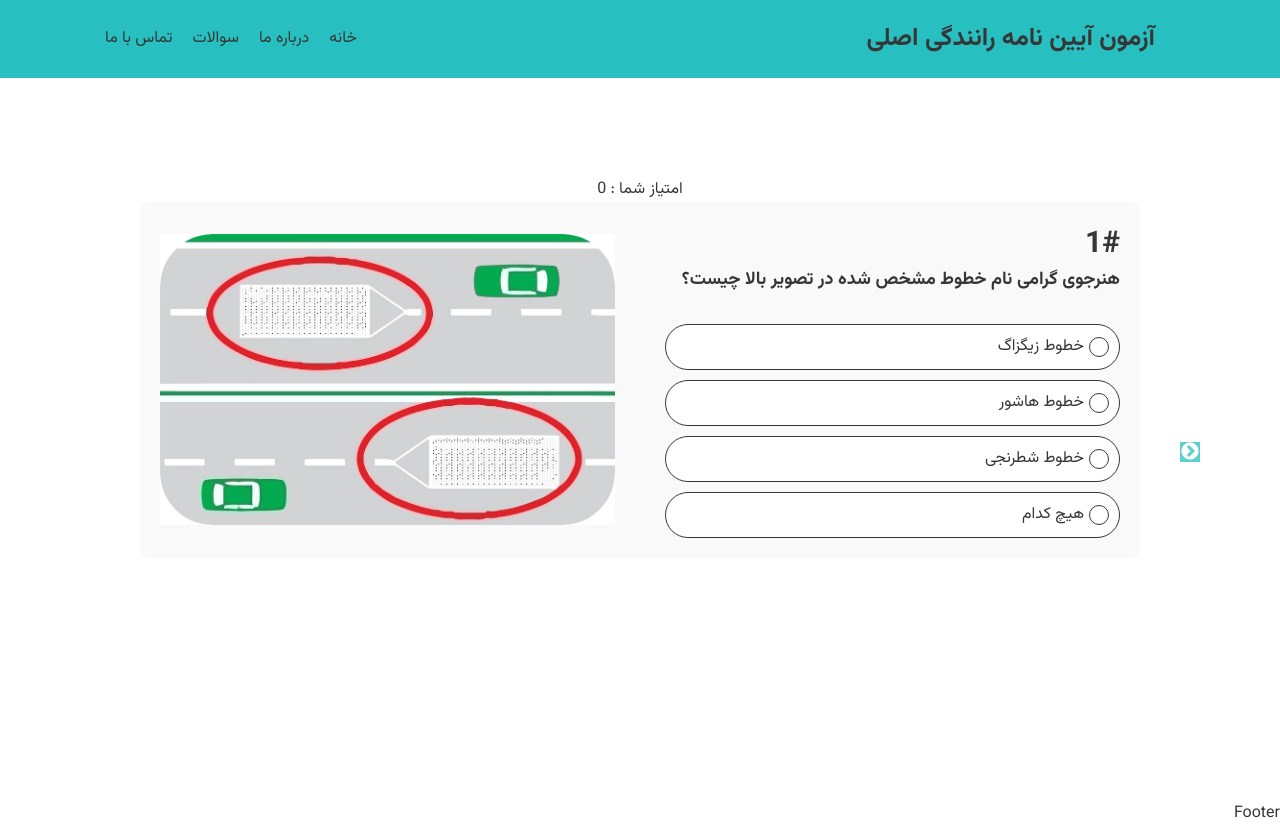
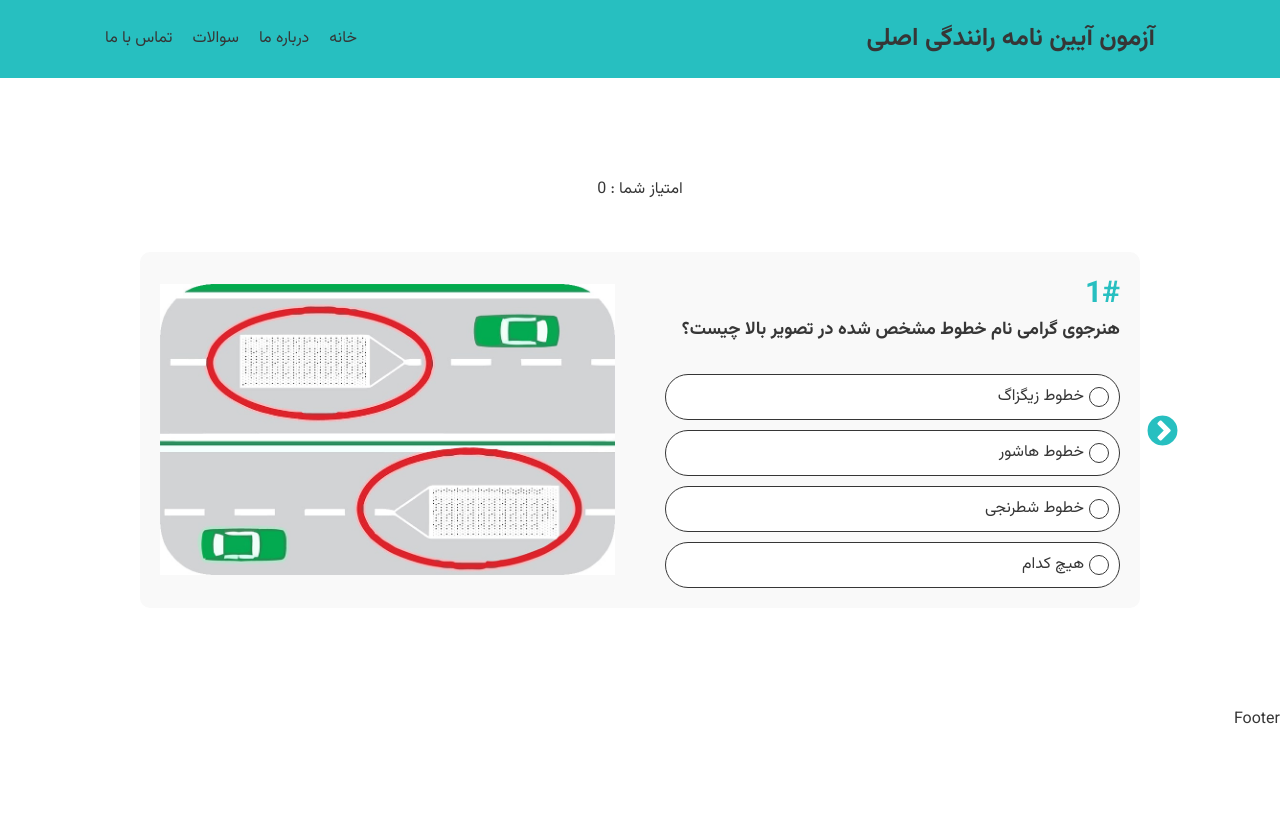
Before and after one commit to masih-developer/online-test-drive-exam, a React (Create React App) app: page / in a window 1280 px wide. After the commit the page ends 800 px from the top, so only its background shows below. Built offline with nearby package versions, Linux system fonts and the light colour scheme.

Commit message:
add slider styles

```diff
--- a/src/components/layout/QuizApp/Question/Question.css
+++ b/src/components/layout/QuizApp/Question/Question.css
@@ -70,6 +70,7 @@
     appearance: none;
     border: none;
     outline: none;
+    cursor: pointer;
 }
 
 .option-item__bool:after {
@@ -114,6 +115,7 @@
     justify-content: flex-start;
     gap: 0.5rem;
     background-color: none;
+    cursor: pointer;
 }
 
 .question-title-wrapper {
@@ -123,6 +125,7 @@
 .question-number {
     font-size: 3rem;
     text-align: end;
+    color: var(--primary-color);
 }
 
 .question-title {
--- a/src/components/layout/QuizApp/Question/Question.jsx
+++ b/src/components/layout/QuizApp/Question/Question.jsx
@@ -1,6 +1,6 @@
-import React, { useEffect, useState, useContext } from 'react';
-import './Question.css';
-import { mainContext } from '../../../../context';
+import React, { useEffect, useState, useContext } from "react";
+import "./Question.css";
+import { mainContext } from "../../../../context";
 const Question = (props) => {
     const { setScore } = useContext(mainContext);
     const [question, setQuestion] = useState({});
@@ -10,40 +10,33 @@ const Question = (props) => {
         setQuestion(props);
     }, [props]);
     const isTrue = (e, isCrr) => {
-        console.log('first', isCrr);
+        console.log("first", isCrr);
+        // props.onNextSlick();
         if (isCrr) {
             setScore((score) => score + 1);
-            e.target.parentElement.parentElement.classList.add(
-                'option-item--true'
-            );
+            e.target.parentElement.parentElement.classList.add("option-item--true");
         } else {
-            e.target.parentElement.parentElement.classList.add(
-                'option-item--false'
-            );
+            e.target.parentElement.parentElement.classList.add("option-item--false");
             setShowAnsQues(true);
         }
-        const allOptions = [
-            ...e.target.parentElement.parentElement.parentElement.children,
-        ];
+        const allOptions = [...e.target.parentElement.parentElement.parentElement.children];
         allOptions.forEach((option) => {
             option.children[0].children[0].disabled = true;
-            option.classList.add('option-item--disabled');
+            option.classList.add("option-item--disabled");
         });
     };
     return (
         <>
-            <div className='form-container'>
-                <div className='form-container__img-wrapper'>
-                    <img src={question.img} className='question-img' alt='' />
+            <div className="form-container">
+                <div className="form-container__img-wrapper">
+                    <img src={question.img} className="question-img" alt="" />
                 </div>
-                <div className='options-wrapper'>
-                    <div className='question-title-wrapper'>
-                        <h3 className='question-number'>{question.id}#</h3>
-                        <p className='question-title'>
-                            {question.questionTitle}
-                        </p>
+                <div className="options-wrapper">
+                    <div className="question-title-wrapper">
+                        <h3 className="question-number">{question.id}#</h3>
+                        <p className="question-title">{question.questionTitle}</p>
                     </div>
-                    <ul className='question-list'>
+                    <ul className="question-list">
                         {Object.keys(question).length > 0
                             ? question.questionOptions.map((item, index) => {
                                   const uniqueId = crypto.randomUUID();
@@ -52,22 +45,19 @@ const Question = (props) => {
                                           className={`option-item ${
                                               showAnsQues
                                                   ? item.isCorrect
-                                                      ? 'option-item--true'
-                                                      : ''
-                                                  : ''
+                                                      ? "option-item--true"
+                                                      : ""
+                                                  : ""
                                           }`}
                                           key={index}
                                       >
-                                          <label
-                                              className='option-item__answer'
-                                              htmlFor={uniqueId}
-                                          >
+                                          <label className="option-item__answer" htmlFor={uniqueId}>
                                               <input
                                                   onClick={(e) => {
                                                       isTrue(e, item.isCorrect);
                                                   }}
-                                                  type='radio'
-                                                  className='option-item__bool'
+                                                  type="radio"
+                                                  className="option-item__bool"
                                                   name={`${question.id}`}
                                                   id={uniqueId}
                                               />
--- a/src/components/layout/QuizApp/QuizApp.css
+++ b/src/components/layout/QuizApp/QuizApp.css
@@ -4,19 +4,28 @@
 
 .score {
     text-align: center;
+    margin-bottom: 5rem;
+}
+
+.slick-next {
+    position: absolute;
+    width: 3rem;
+    height: 3rem;
+    border-radius: 50%;
+    top: 50%;
+    bottom: 50%;
+    right: 0;
+}
+
+.slick-next:hover {
 }
 
 .slick-next:before {
-    background-color: var(--primary-color);
-    display: flex;
-    align-items: center;
-    justify-content: center;
-}
-
-.slick-next {
-    background-color: var(--primary-color);
+    opacity: 1;
+    color: var(--primary-color) !important;
+    font-size: 3.5rem;
 }
 
 .slick-prev:before {
-    display: none;
+    display: none !important;
 }
--- a/src/components/layout/QuizApp/QuizApp.jsx
+++ b/src/components/layout/QuizApp/QuizApp.jsx
@@ -1,10 +1,10 @@
-import React, { useState, useEffect } from 'react';
-import './QuizApp.css';
-import { Question } from '../../index';
-import { questions as questionList } from '../../../constants/questionsData';
-import { useContext } from 'react';
-import { mainContext } from '../../../context';
-import Slider from 'react-slick';
+import React, { useState, useEffect } from "react";
+import "./QuizApp.css";
+import { Question } from "../../index";
+import { questions as questionList } from "../../../constants/questionsData";
+import { useContext } from "react";
+import { mainContext } from "../../../context";
+import Slider from "react-slick";
 
 const QuizApp = () => {
     const [questions, setQuestions] = useState([]);
@@ -14,19 +14,26 @@ const QuizApp = () => {
     }, []);
     const options = {
         slidesToShow: 1,
-        arrows: true,
         swipe: false,
+        infinite: false,
+        lazyLoad: true,
     };
+
+    const goToNextItem = () => {};
 
     return (
         <>
-            <div className='quiz-app'>
-                <p className='score'>امتیاز شما : {score}</p>
-                <div className='container'>
-                    <div className='quiz-app-wrapper'>
+            <div className="quiz-app">
+                <p className="score">امتیاز شما : {score}</p>
+                <div className="container">
+                    <div className="quiz-app-wrapper">
                         <Slider {...options}>
                             {questions.map((question) => (
-                                <Question key={question.id} {...question} />
+                                <Question
+                                    key={question.id}
+                                    {...question}
+                                    onNextSlick={goToNextItem}
+                                />
                             ))}
                         </Slider>
                     </div>
```
Also changed, not shown: src/index.js (+7 -7 lines).
